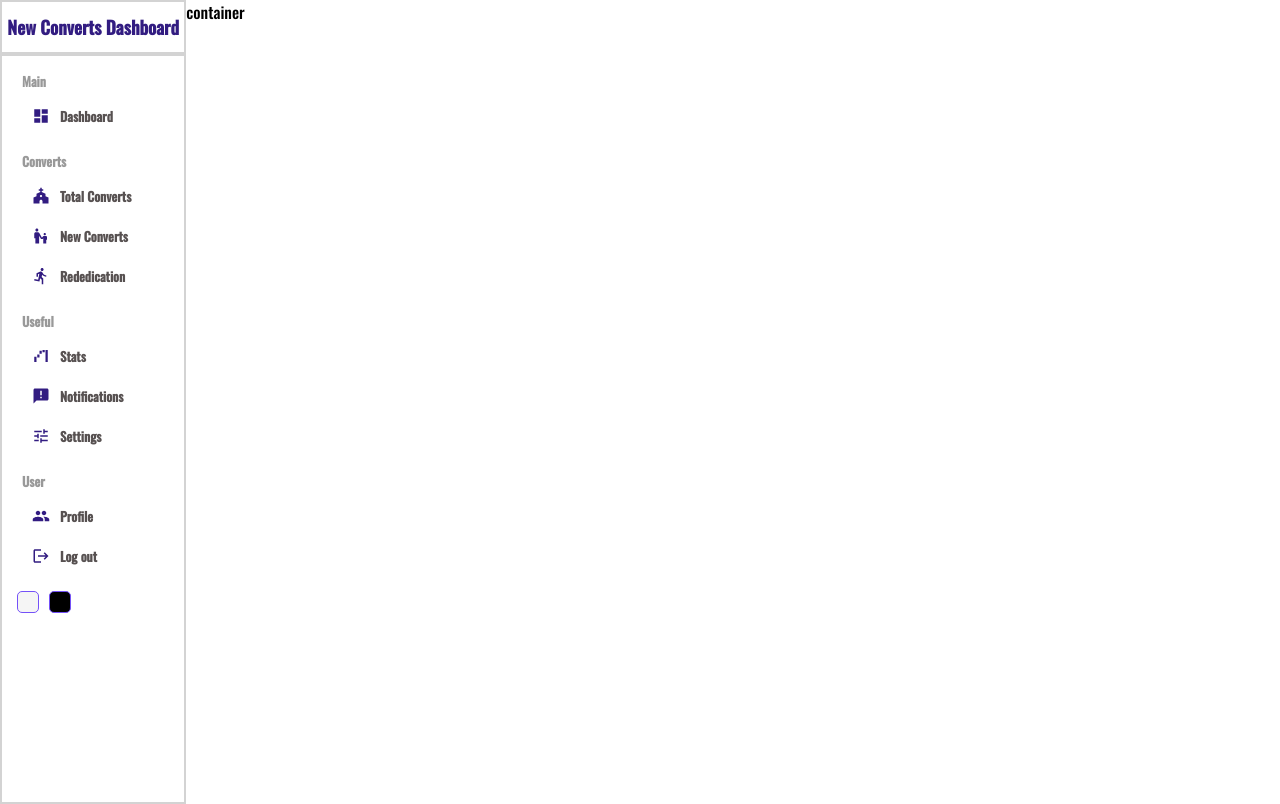
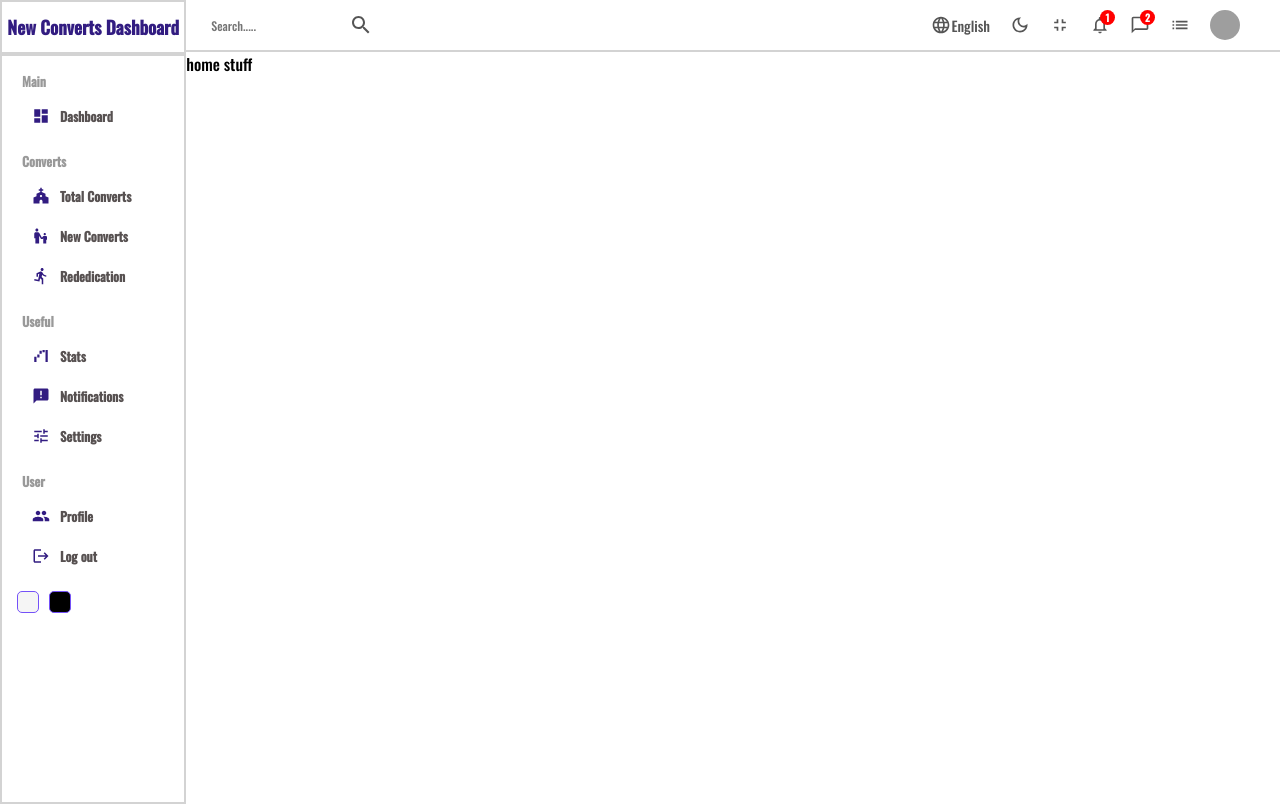
Before and after one commit to Themydee/Altar-Call-HospitalityXEvangelismUnit, a React (Create React App) app: page / in a window 1280 px wide. Built offline with nearby package versions, Linux system fonts and the light colour scheme; grey boxes are pictures that could not be loaded.

Commit message:
Navbar Completed

```diff
--- a/src/components/navbar/Navbar.jsx
+++ b/src/components/navbar/Navbar.jsx
@@ -1,9 +1,60 @@
 import React from 'react'
 import './navbar.scss'
+import SearchOutlinedIcon from '@mui/icons-material/SearchOutlined'
+import LanguageOutlinedIcon from '@mui/icons-material/LanguageOutlined'
+import DarkModeOutlinedIcon from '@mui/icons-material/DarkModeOutlined'
+import FullScreenExitOutlinedIcon from '@mui/icons-material/FullscreenExitOutlined'
+import NotificationsNoneOutlinedIcon from '@mui/icons-material/NotificationsNoneOutlined'
+import ChatBubbleOutlineOutlinedIcon  from '@mui/icons-material/ChatBubbleOutlineOutlined'
+import ListOutlinedIcon from '@mui/icons-material/ListOutlined'
 
 const Navbar = () => {
   return (
-    <div className='navbar'>Navbar</div>
+    <div className='navbar'>
+      <div className="wrapper">
+        <div className="search">
+          <input type="text" spellCheck="true"  placeholder='Search.....'/>
+          <SearchOutlinedIcon className='icon' />
+        </div>
+
+        <div className="items">
+          <div className="item">
+            <LanguageOutlinedIcon className='icon' />
+            English
+          </div>
+
+          <div className="item">
+           <DarkModeOutlinedIcon className='icon'/>
+          </div>
+
+          <div className="item">
+           <FullScreenExitOutlinedIcon className='icon'/>
+          </div>
+
+          <div className="item">
+           <NotificationsNoneOutlinedIcon className='icon'/>
+           <div className="counter">1</div>
+          </div>
+
+          <div className="item">
+           <ChatBubbleOutlineOutlinedIcon className='icon'/>
+           <div className="counter">2</div>
+          </div>
+
+          <div className="item">
+           <ListOutlinedIcon className='icon'/>
+          </div>
+
+          <div className="item">
+            <img
+              src="https://images.pexels.com/photos/941693/pexels-photo-941693.jpeg?auto=compress&cs=tinysrgb&dpr=2&w=500"
+              alt="hospitality logo"
+              className='avatar'
+            />
+          </div>
+        </div>
+      </div>
+    </div>
   )
 }
 
--- a/src/components/navbar/navbar.scss
+++ b/src/components/navbar/navbar.scss
@@ -0,0 +1,73 @@
+.navbar{
+    height: 50px;
+    border-bottom: 2px solid lightgray;
+    display: flex;
+    align-items: center;
+    font-size: 14px;
+    color: #555;
+
+    .wrapper{
+        width: 100%;
+        display: flex;
+        align-items: center;
+        padding: 20px;
+        justify-content: space-between;
+
+        .search{
+            display: flex;
+            align-items: center;
+            border: 0.5px soli lightgray;
+            padding: 3px;
+
+            input{
+                border: none;
+                outline: none;
+                background: transparent;
+
+
+                &::placeholder{
+                    font-size: 12px;
+                    align-items: center;
+                }
+            }
+        }
+
+        .items{
+            display: flex;
+            align-items: center;
+
+            .item{
+                display: flex;
+                align-items: center;
+                margin-right: 20px;
+                position: relative;
+
+                .icon{
+                    font-size: 20px;
+                }
+
+                .avatar{
+                    width: 30px;
+                    height: 30px;
+                    border-radius: 50%;
+                }
+
+                .counter{
+                    width: 15px;
+                    height: 15px;
+                    background-color: red;
+                    border-radius: 50%;
+                    color: #fff;
+                    display: flex;
+                    align-items: center;
+                    justify-content: center;
+                    font-size: 10px;
+                    font-weight: bold;
+                    position: absolute;
+                    top: -5px;
+                    right: -5px;
+                }
+            }
+        }
+    }
+}
--- a/src/pages/home/Home.jsx
+++ b/src/pages/home/Home.jsx
@@ -7,7 +7,10 @@
   return (
     <div className='home'>
       <Sidebar />
-      <div className="homeContainer">container</div>
+      <div className="homeContainer">
+        <Navbar />
+        home stuff
+      </div>
     </div>
 
   )
```
Also changed, not shown: src/hospitality.png (added).
